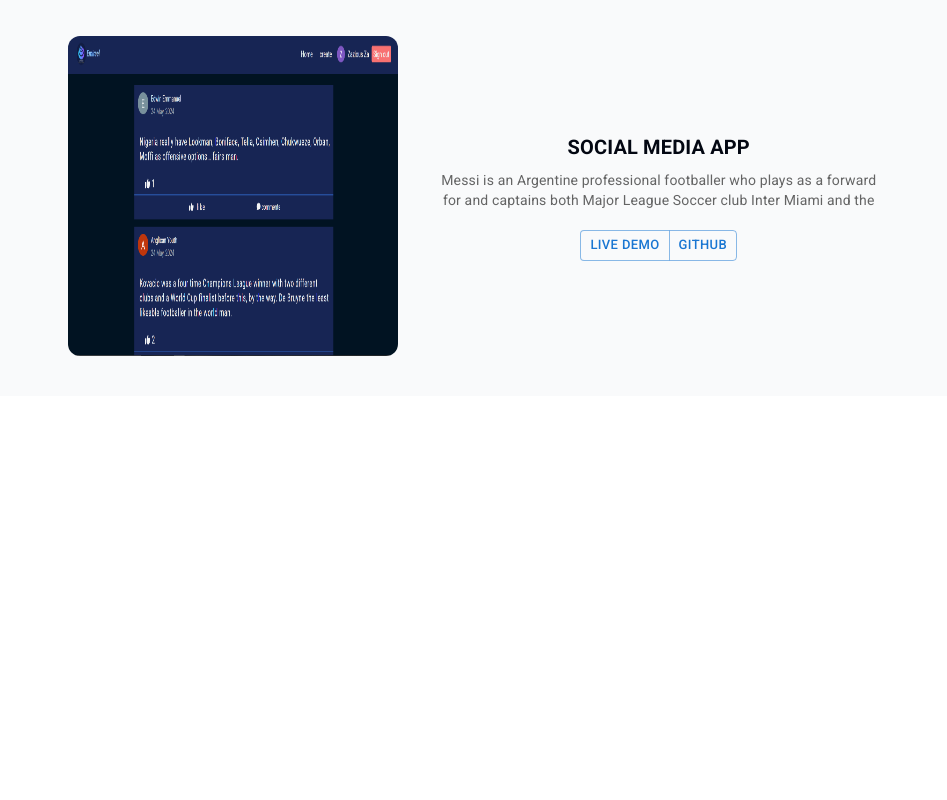
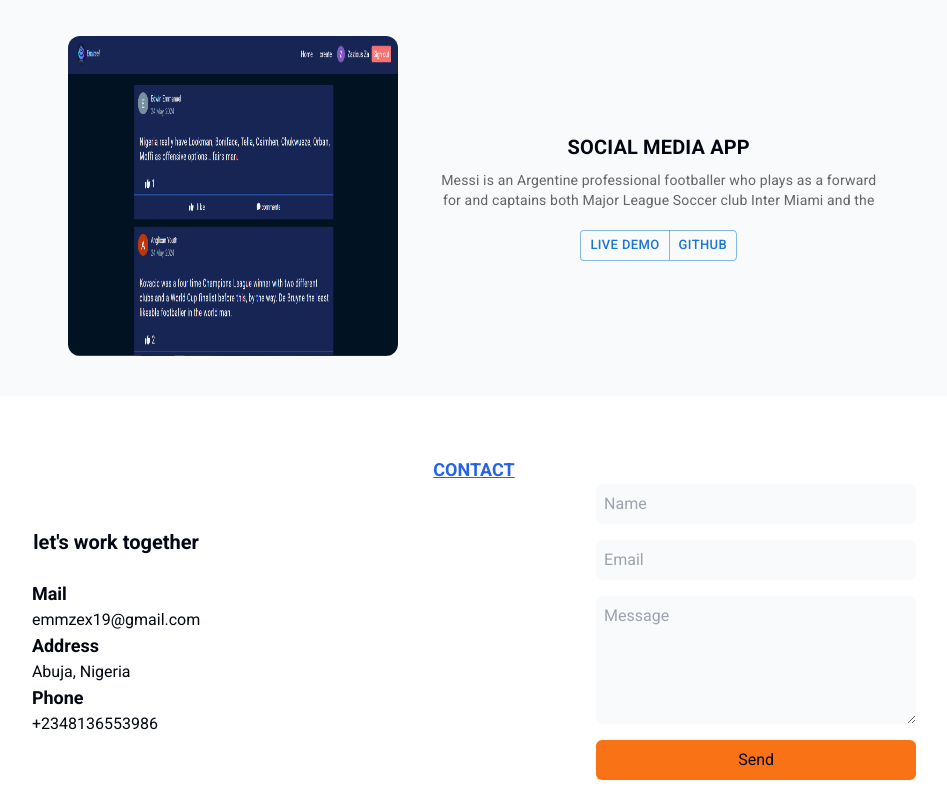
Before and after one commit to Emiraell/my_portfolio, a React (Vite) app: page / in a window 1280 px wide. Shown: the part 3587-4387 px from the top of the page, without its empty margins (166-1113 px from the left). Before the commit the page ends 4023 px from the top, so only its background shows below. Built offline with nearby package versions, Linux system fonts and the light colour scheme.

Commit message:
add: contact component

```diff
--- a/src/App.tsx
+++ b/src/App.tsx
@@ -5,6 +5,7 @@ import Main from "./pages/Main";
 import About from "./components/About";
 import TechStack from "./components/TechStack";
 import Projects from "./components/Projects";
+import Contact from "./components/Contact";
 
 function App() {
   return (
@@ -16,6 +17,7 @@ function App() {
       <About />
       <TechStack />
       <Projects />
+      <Contact />
     </div>
   );
 }
--- /dev/null
+++ b/src/components/Contact.tsx
@@ -0,0 +1,52 @@
+export default function Contact() {
+  return (
+    <div className="text-center py-5">
+      <div>
+        <p className="text-blue-600 uppercase font-bold underline text-lg">
+          Contact
+        </p>
+      </div>
+      <div className=" lg:flex justify-around items-center">
+        <div>
+          <p className=" font-semibold text-xl hidden lg:block pb-6">
+            let's work together
+          </p>
+          <div className=" text-start">
+            <div>
+              <p className=" font-semibold text-lg">Mail</p>
+              <span>emmzex19@gmail.com</span>
+            </div>
+            <div>
+              <p className=" font-semibold text-lg">Address</p>
+              <span>Abuja, Nigeria</span>
+            </div>
+            <div>
+              <p className=" font-semibold text-lg">Phone</p>
+              <span>+2348136553986</span>
+            </div>
+          </div>
+        </div>
+        <form className="flex-col gap-4 w-80 hidden lg:flex">
+          <input
+            type="text"
+            placeholder="Name"
+            className=" rounded-md outline-none bg-gray-50 p-2"
+          />
+          <input
+            type="text"
+            placeholder="Email"
+            className=" rounded-md outline-none bg-gray-50 p-2"
+          />
+          <textarea
+            name=""
+            placeholder="Message"
+            className=" rounded-md outline-none bg-gray-50 p-2 h-32"
+          />
+          <button className=" bg-orange-500 py-2 rounded-md" type="submit">
+            Send
+          </button>
+        </form>
+      </div>
+    </div>
+  );
+}
```
